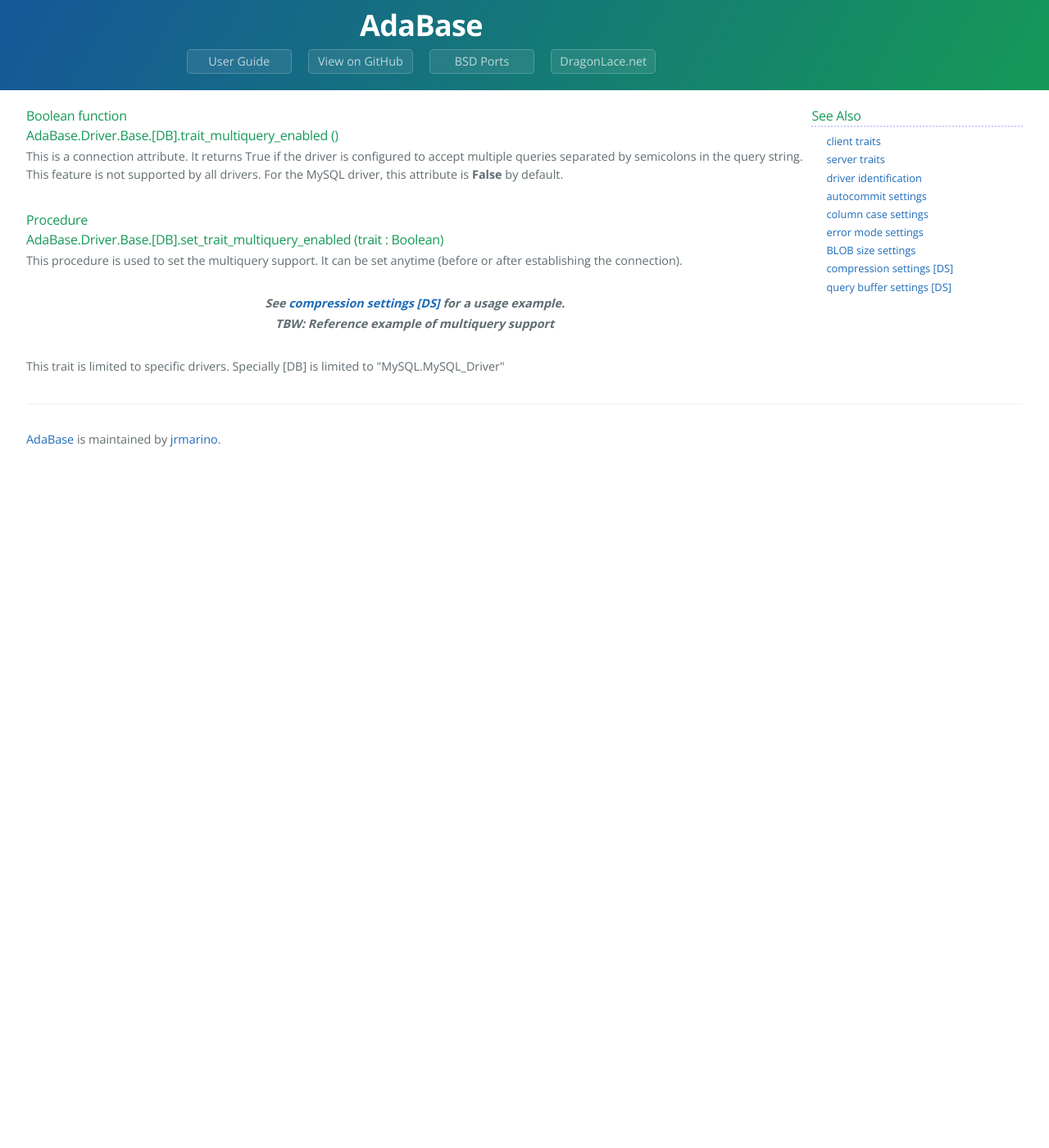
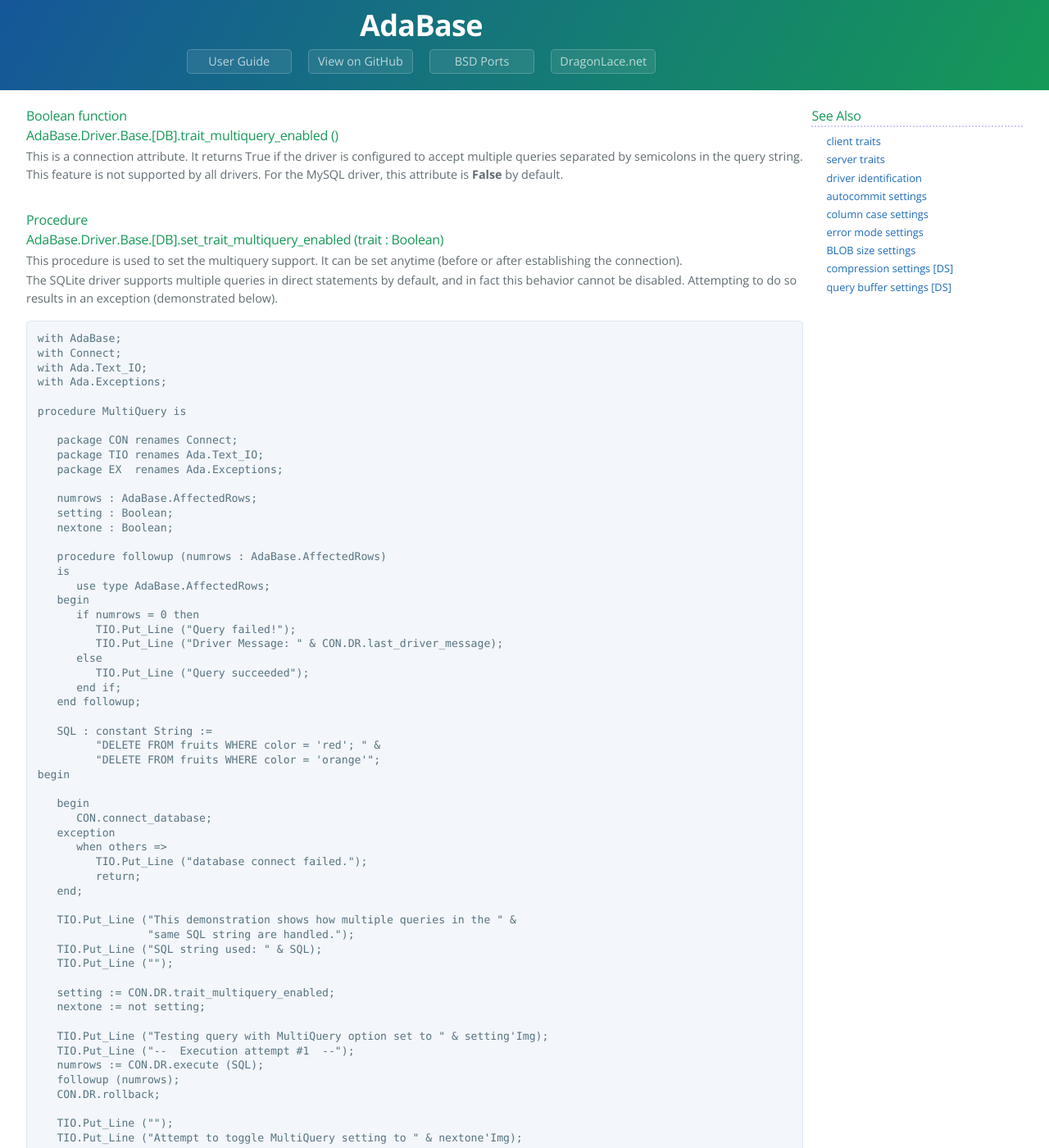
Before and after one commit to jrmarino/AdaBase, a Jekyll site: the page built from trait_multiquery.md, in a window 1280 px wide and 1400 px high. Shown: the whole window at 82% size. Built offline with Jekyll 4.4.1, drawn with Linux system fonts in a browser that asks for light colours; some of the changed text lies outside the part shown.

Commit message:
Update multiquery docs with code / examples / output

```diff
--- a/trait_multiquery.md
+++ b/trait_multiquery.md
@@ -14,11 +14,118 @@
 AdaBase.Driver.Base.[DB].set_trait_multiquery_enabled (trait : Boolean)</h3>
 <p>This procedure is used to set the multiquery support.  It can be set
 anytime (before or after establishing the connection).</p>
+<p>
+The SQLite driver supports multiple queries in direct statements by
+default, and in fact this behavior cannot be disabled.  Attempting to do
+so results in an exception (demonstrated below).
+</p>
+<pre class="code">
+with AdaBase;
+with Connect;
+with Ada.Text_IO;
+with Ada.Exceptions;
+
+procedure MultiQuery is
+
+   package CON renames Connect;
+   package TIO renames Ada.Text_IO;
+   package EX  renames Ada.Exceptions;
+
+   numrows : AdaBase.AffectedRows;
+   setting : Boolean;
+   nextone : Boolean;
+
+   procedure followup (numrows : AdaBase.AffectedRows)
+   is
+      use type AdaBase.AffectedRows;
+   begin
+      if numrows = 0 then
+         TIO.Put_Line ("Query failed!");
+         TIO.Put_Line ("Driver Message: " & CON.DR.last_driver_message);
+      else
+         TIO.Put_Line ("Query succeeded");
+      end if;
+   end followup;
+
+   SQL : constant String :=
+         "DELETE FROM fruits WHERE color = 'red'; " &
+         "DELETE FROM fruits WHERE color = 'orange'";
+begin
+
+   begin
+      CON.connect_database;
+   exception
+      when others =>
+         TIO.Put_Line ("database connect failed.");
+         return;
+   end;
+
+   TIO.Put_Line ("This demonstration shows how multiple queries in the " &
+                 "same SQL string are handled.");
+   TIO.Put_Line ("SQL string used: " & SQL);
+   TIO.Put_Line ("");
+
+   setting := CON.DR.trait_multiquery_enabled;
+   nextone := not setting;
+
+   TIO.Put_Line ("Testing query with MultiQuery option set to " & setting'Img);
+   TIO.Put_Line ("--  Execution attempt #1  --");
+   numrows := CON.DR.execute (SQL);
+   followup (numrows);
+   CON.DR.rollback;
+
+   TIO.Put_Line ("");
+   TIO.Put_Line ("Attempt to toggle MultiQuery setting to " & nextone'Img);
+   begin
+      CON.DR.set_trait_multiquery_enabled (nextone);
+      TIO.Put_Line ("--  Execution attempt #2  --");
+      numrows := CON.DR.execute (SQL);
+      followup (numrows);
+      CON.DR.rollback;
+   exception
+      when ouch : others =>
+         TIO.Put_Line ("Exception: " & EX.Exception_Message (ouch));
+         TIO.Put_Line ("Failed to test this setting");
+   end;
+
+   CON.DR.disconnect;
+
+end MultiQuery;
+</pre>
+<p class="caption">testcases/multiquery/multiquery.adb</p>
 <br/>
-<p class="caption">See {{ page.trait_compressed }} for a usage example.</p>
-<p class="caption">TBW: Reference example of multiquery support</p>
+<pre class="output">
+This demonstration shows how multiple queries in the same SQL string are handled.
+SQL string used: DELETE FROM fruits WHERE color = 'red'; DELETE FROM fruits WHERE color = 'orange'
+
+Testing query with MultiQuery option set to FALSE
+--  Execution attempt #1  --
+Query failed!
+Driver Message: You have an error in your SQL syntax; check the manual that corresponds to your MySQL server version for the right syntax to use near 'DELETE FROM fruits WHERE color = 'orange'' at line 1
+
+Attempt to toggle MultiQuery setting to TRUE
+--  Execution attempt #2  --
+Query succeeded
+</pre>
+<p class="caption">Output using MySQL Driver</p>
+
 <br/>
-<p>This trait is limited to specific drivers.  Specially [DB] is limited to "MySQL.MySQL_Driver"</p>
+<pre class="output">
+This demonstration shows how multiple queries in the same SQL string are handled.
+SQL string used: DELETE FROM fruits WHERE color = 'red'; DELETE FROM fruits WHERE color = 'orange'
+
+Testing query with MultiQuery option set to TRUE
+--  Execution attempt #1  --
+Query succeeded
+
+Attempt to toggle MultiQuery setting to FALSE
+Exception: Multiple SQL statements cannot be disabled
+Failed to test this setting
+</pre>
+<p class="caption">Output using SQLite Driver</p>
+<br/>
+<p>This trait is limited to specific drivers.  Specially [DB] is limited to "MySQL.MySQL_Driver"
+and "SQLite.SQLite_Driver"</p>
 </div>
 <div class="sidenav">
   <h3>See Also</h3>
```
